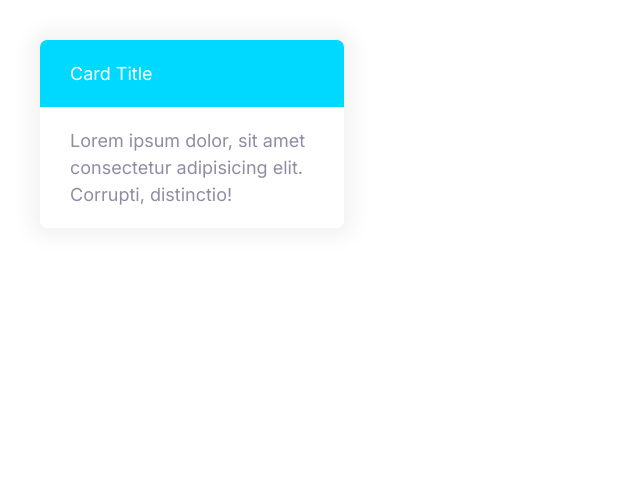
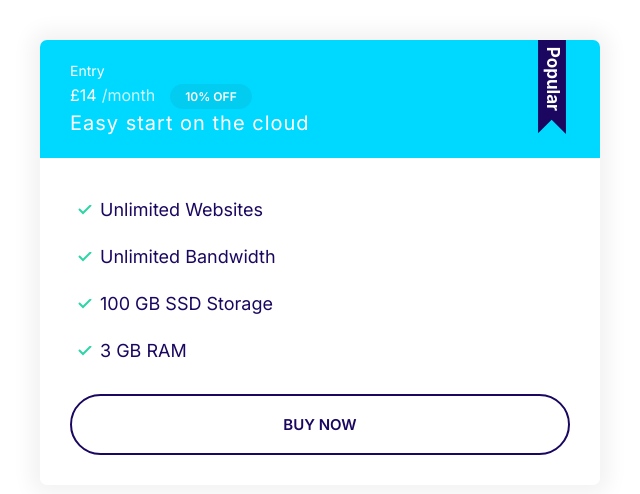
Before and after one commit to jonaszer/HTML-CSS-Website-by-Mosh-Courses, a plain HTML site: page index.html in a window 1280 px wide. Shown: the whole page, without its empty margins (0-640 px from the left). Drawn offline with Linux system fonts and the light colour scheme.

Commit message:
Define popular card.

```diff
--- a/css/styles.css
+++ b/css/styles.css
@@ -115,6 +115,7 @@ a {
 
 .badge--small {
   font-size: 1.6rem;
+  padding: 0.5rem 1.5rem;
 }
 
 @media screen and (min-width: 1024px) {
@@ -299,3 +300,65 @@ a {
   background: var(--color-secondary);
   color: #fff;
 }
+
+.card--secondary .badge--secondary {
+  background: #02cdf1;
+}
+
+/* Plans */
+
+.plan__name {
+  color: #fff;
+  margin: 0;
+  font-weight: 500;
+  font-size: 2.4rem;
+}
+
+.plan__price {
+  font-size: 6rem;
+}
+
+.plan__billing-cycle {
+  font-size: 2.4rem;
+  font-weight: 300;
+  opacity: 0.8;
+  margin-right: 1rem;
+}
+
+.plan__description {
+  font-size: 2rem;
+  font-weight: 300;
+  letter-spacing: 1px;
+  display: block;
+}
+
+.plan .list__item {
+  margin-bottom: 2rem;
+}
+
+.plan--popular .card__header {
+  position: relative;
+}
+
+.plan--popular .card__header::before {
+  content: url(../images/popular.svg);
+  width: 40px;
+  display: inline-block;
+  position: absolute;
+  top: -6px;
+  right: 5%;
+}
+
+@media screen and (min-width: 1024px) {
+  .plan__name {
+    font-size: 1.4rem;
+  }
+
+  .plan__price {
+    font-size: 1.6rem;
+  }
+
+  .plan__billing-cycle {
+    font-size: 1.6rem;
+  }
+}
--- a/index.html
+++ b/index.html
@@ -15,12 +15,25 @@
     <link rel="stylesheet" href="css/styles.css" />
   </head>
   <body>
-    <div style="width: 30%; padding: 4rem">
-      <div class="card card--secondary">
-        <header class="card__header">Card Title</header>
-        <div class="card__body">
-          Lorem ipsum dolor, sit amet consectetur adipisicing elit. Corrupti,
-          distinctio!
+    <div style="width: 50%; padding: 4rem">
+      <div class="plan plan--popular">
+        <div class="card card--secondary">
+          <header class="card__header">
+            <h3 class="plan__name">Entry</h3>
+            <span class="plan__price">£14</span>
+            <span class="plan__billing-cycle">/month</span>
+            <span class="badge badge--secondary badge--small">10% OFF</span>
+            <span class="plan__description">Easy start on the cloud</span>
+          </header>
+          <div class="card__body">
+            <ul class="list list--tick">
+              <li class="list__item">Unlimited Websites</li>
+              <li class="list__item">Unlimited Bandwidth</li>
+              <li class="list__item">100 GB SSD Storage</li>
+              <li class="list__item">3 GB RAM</li>
+            </ul>
+            <button class="btn btn--outline btn--block">Buy now</button>
+          </div>
         </div>
       </div>
     </div>
```
Also changed, not shown: components/cards.html (+23 -0 lines), images/popular.svg (added).
